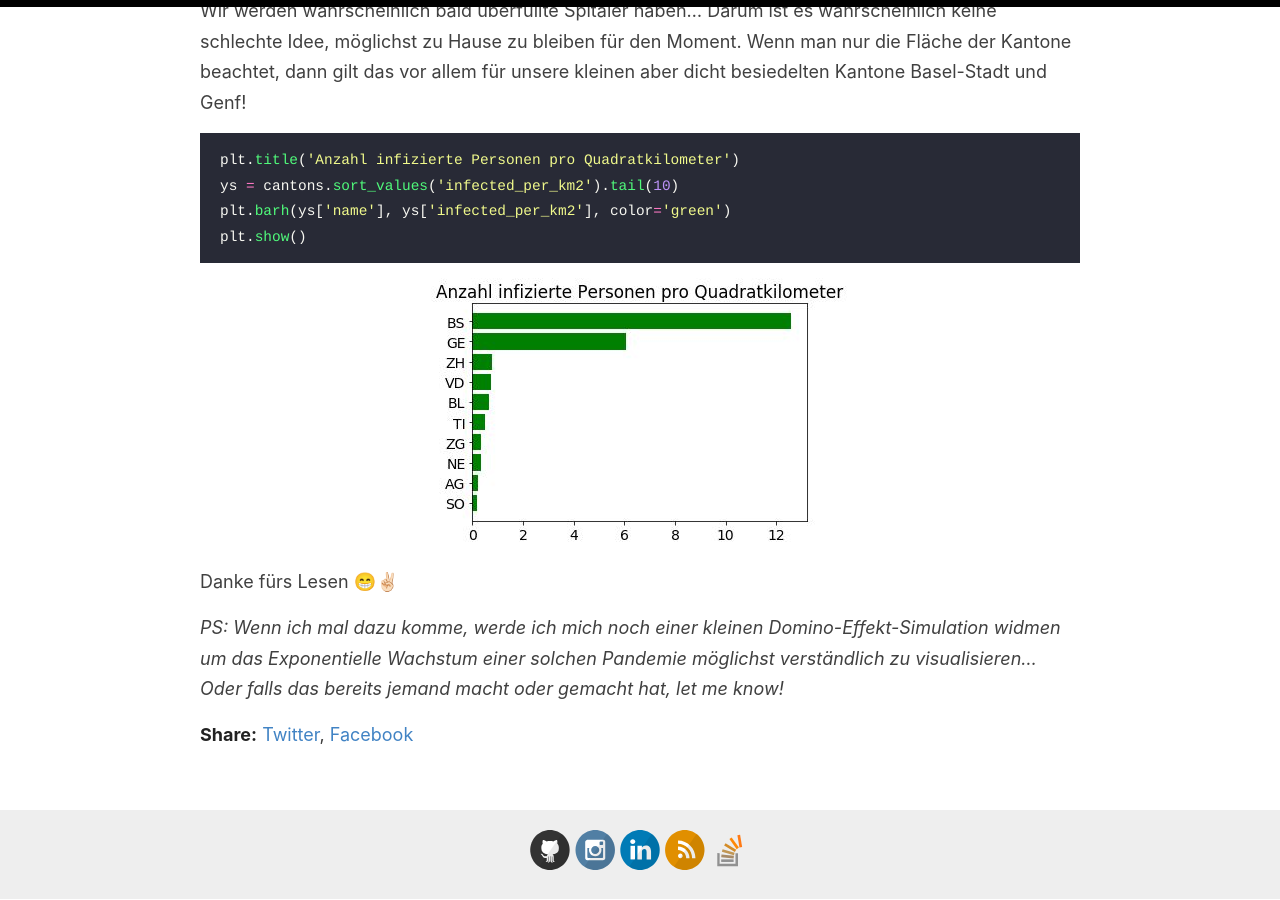
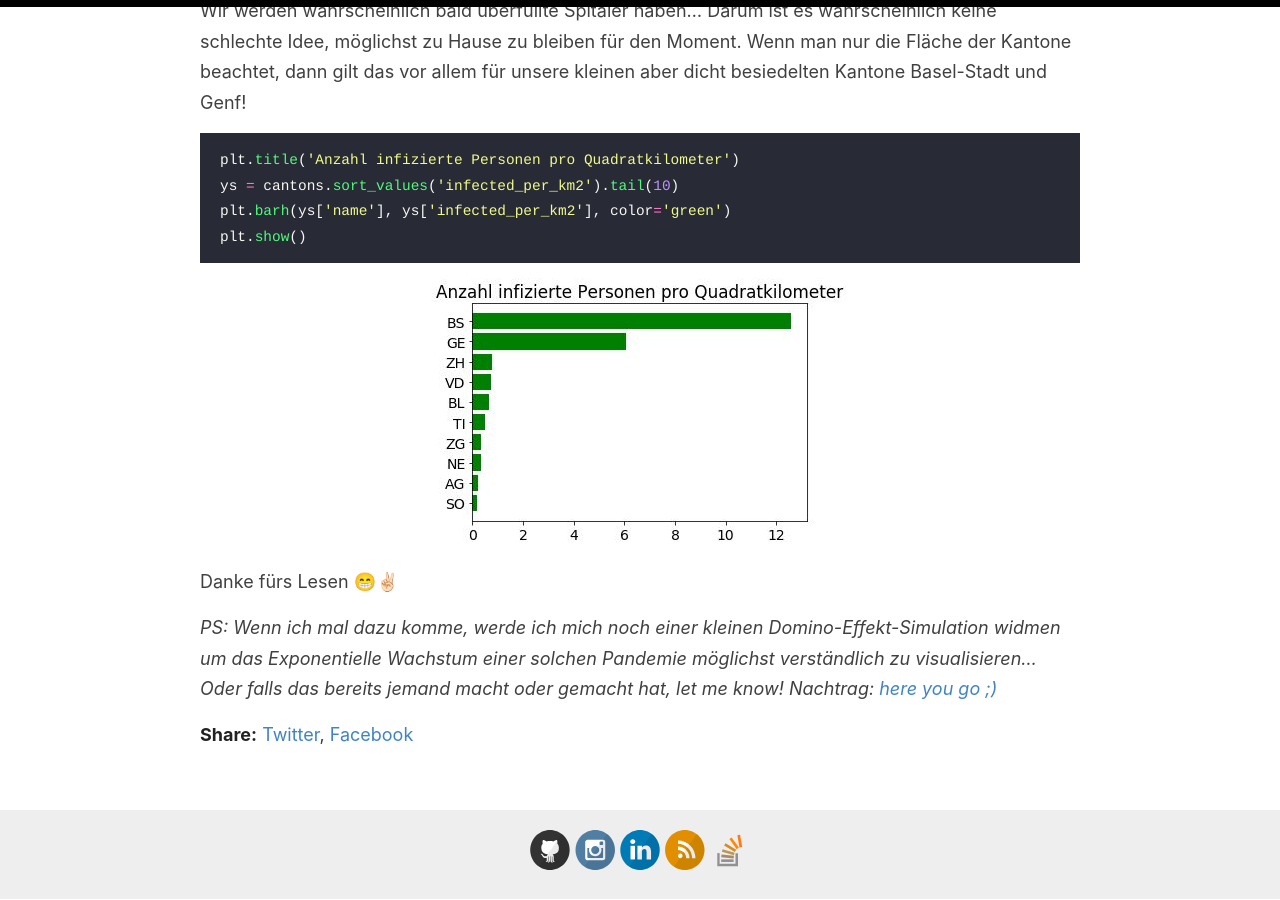
Before and after one commit to patricsteiner/patricsteiner.github.io, a Jekyll site: the page built from _posts/2020-03-26-schweizer-covid-19-datenanalyse-mit-python.md, in a window 1280 px wide and 900 px high, scrolled down 6692 px. Built offline with Jekyll 4.4.1, drawn with Linux system fonts in a browser that asks for light colours.

Commit message:
add nachtrag link

```diff
--- a/_posts/2020-03-26-schweizer-covid-19-datenanalyse-mit-python.md
+++ b/_posts/2020-03-26-schweizer-covid-19-datenanalyse-mit-python.md
@@ -122,4 +122,4 @@ plt.show()
 Danke fürs Lesen 😁✌🏻
 
 
-_PS: Wenn ich mal dazu komme, werde ich mich noch einer kleinen Domino-Effekt-Simulation widmen um das Exponentielle Wachstum einer solchen Pandemie möglichst verständlich zu visualisieren... Oder falls das bereits jemand macht oder gemacht hat, let me know!_
+_PS: Wenn ich mal dazu komme, werde ich mich noch einer kleinen Domino-Effekt-Simulation widmen um das Exponentielle Wachstum einer solchen Pandemie möglichst verständlich zu visualisieren... Oder falls das bereits jemand macht oder gemacht hat, let me know! Nachtrag: [here you go ;)](https://patricsteiner.github.io/interactive-virus-simulation-and-exponential-growth/)_
```
